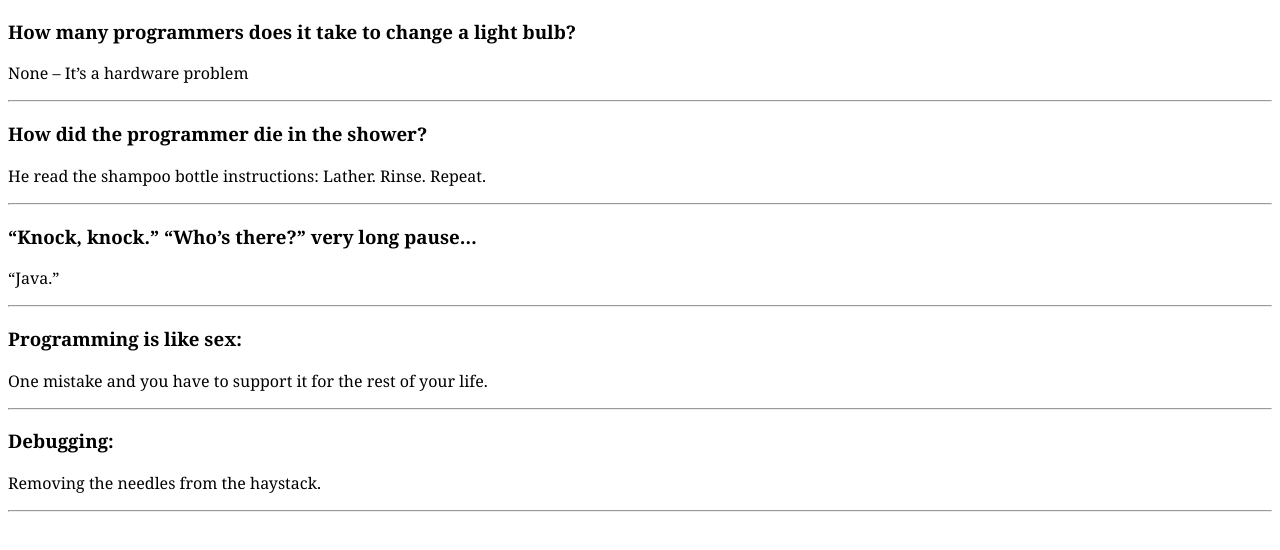
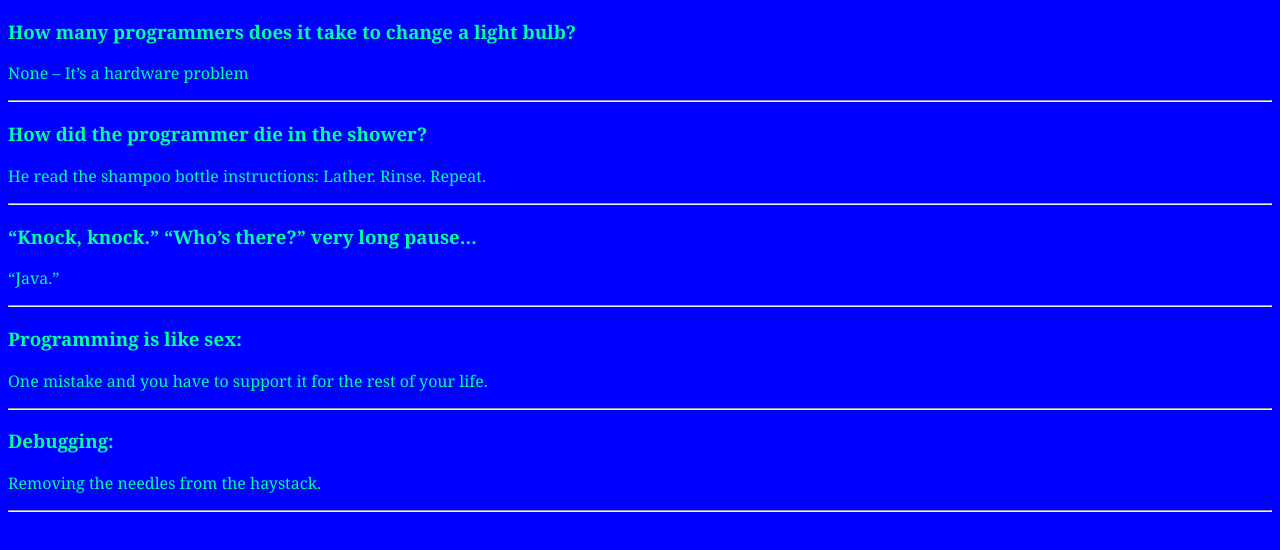
Before and after one commit to GiannisTzonis/airbnb-clone, a React (Create React App) app: page / in a window 1280 px wide. Shown: the top 550 px of the page. Built offline with nearby package versions, Linux system fonts and the light colour scheme.

Commit message:
final polish

```diff
--- a/src/Joke.js
+++ b/src/Joke.js
@@ -4,7 +4,7 @@ export default function Joke(props) {
     console.log(props)
     return (
         <div>
-            <h3>{props.setup}</h3>
+            {props.setup && <h3>{props.setup}</h3>}
             <p>{props.punchline}</p>
             <hr />
         </div>
--- a/src/styles.css
+++ b/src/styles.css
@@ -3,5 +3,7 @@
 }
 
 body {
+    color: rgb(0, 255, 157);
+    background-color: blue;
     font-family: Georgia, 'Times New Roman', Times, serif;
 }
```
